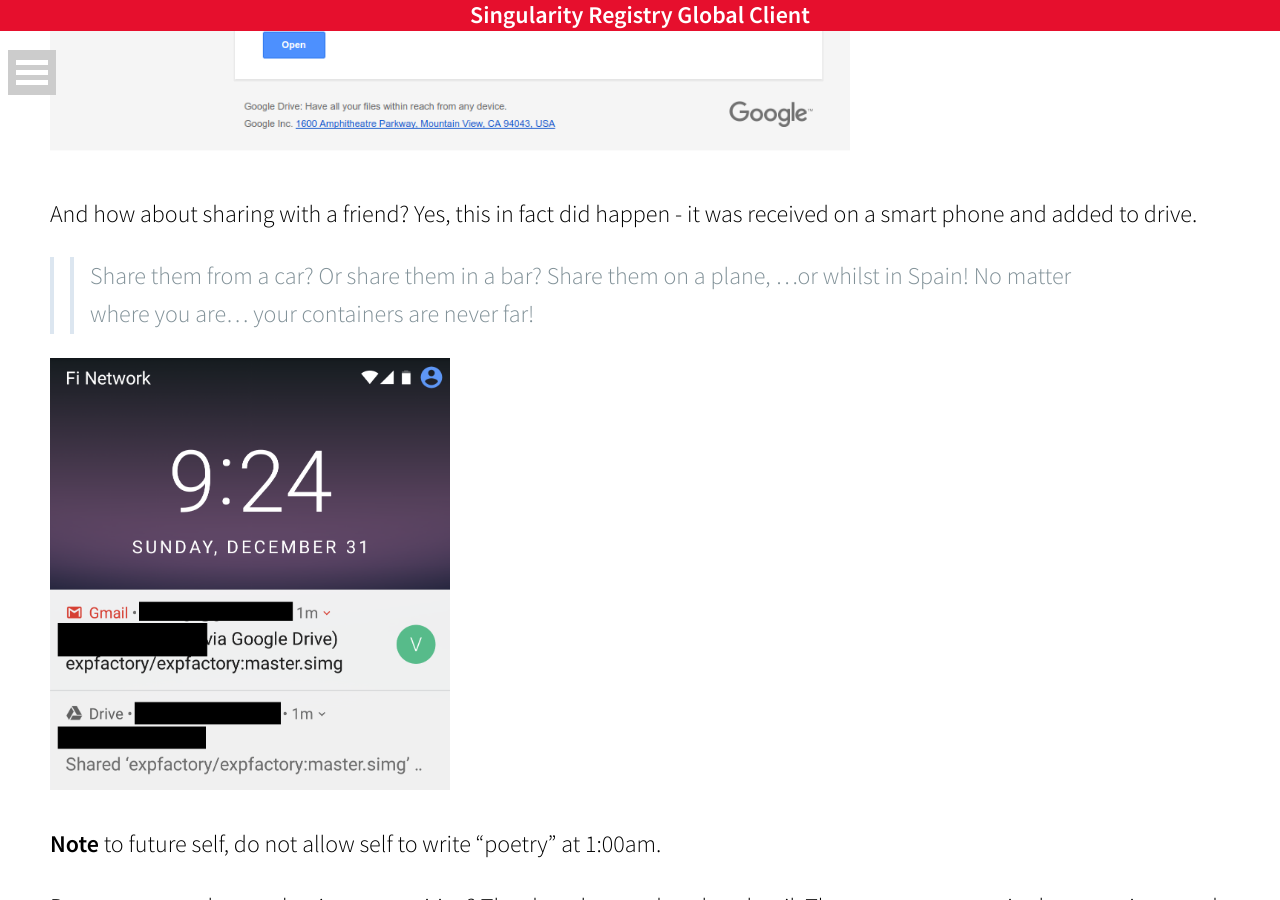
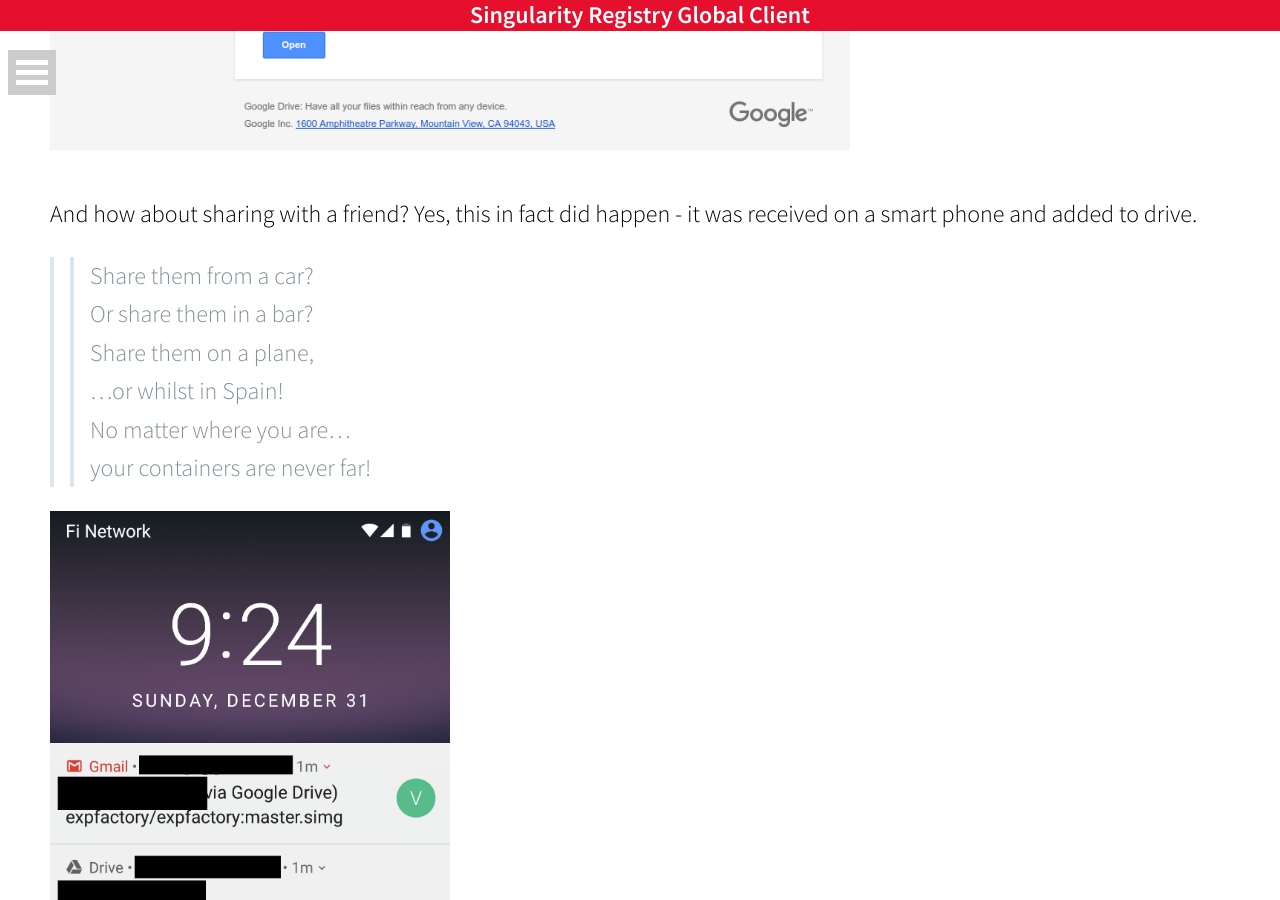
Before and after one commit to singularityhub/sregistry-cli, a Jekyll site: the page built from docs/clients/google-drive.md, in a window 1280 px wide and 900 px high, scrolled down 6961 px. Built offline with Jekyll 4.4.1, drawn with Linux system fonts in a browser that asks for light colours; nearby versions of some CDN libraries.

Commit message:
fixing poem

```diff
--- a/docs/clients/google-drive.md
+++ b/docs/clients/google-drive.md
@@ -193,12 +193,12 @@
 
 And how about sharing with a friend? Yes, this in fact did happen - it was received on a smart phone and added to drive.
 
->> Share them from a car?
->> Or share them in a bar?
->> Share them on a plane,
->> ...or whilst in Spain!
->> No matter where you are...
->> your containers are never far!
+>> Share them from a car? <br>
+>> Or share them in a bar?  <br>
+>> Share them on a plane, <br>
+>> ...or whilst in Spain! <br>
+>> No matter where you are... <br>
+>> your containers are never far! <br>
 
 <img src="/sregistry-cli/img/google-drive-share-phone.png" width="400px"><br>
 
```
